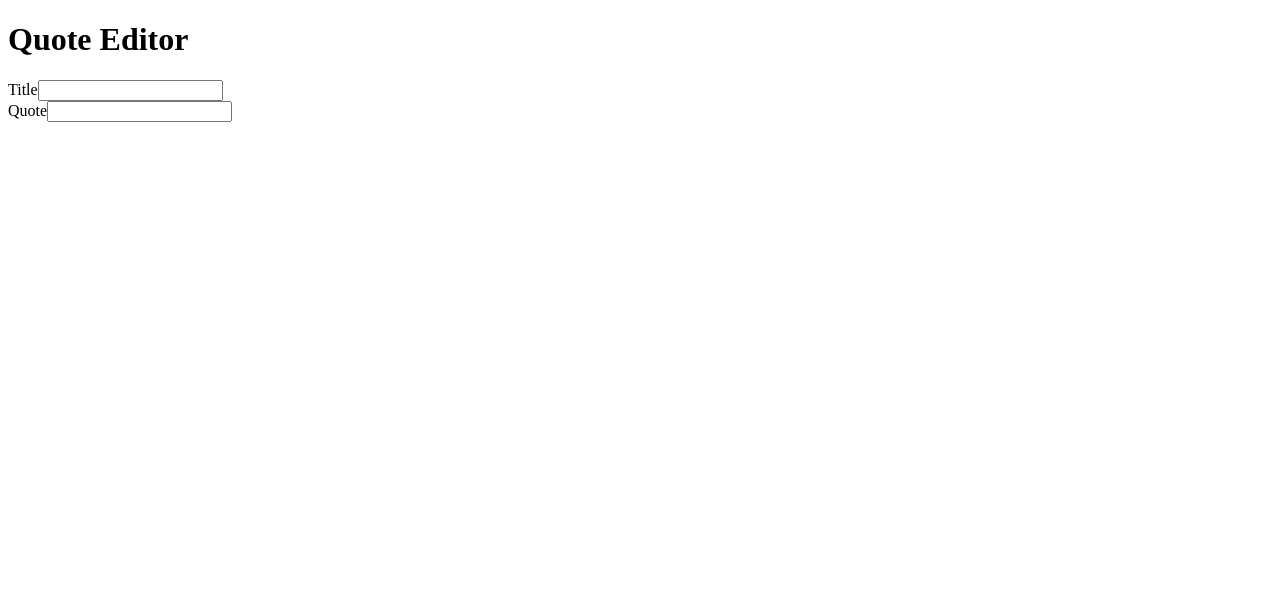
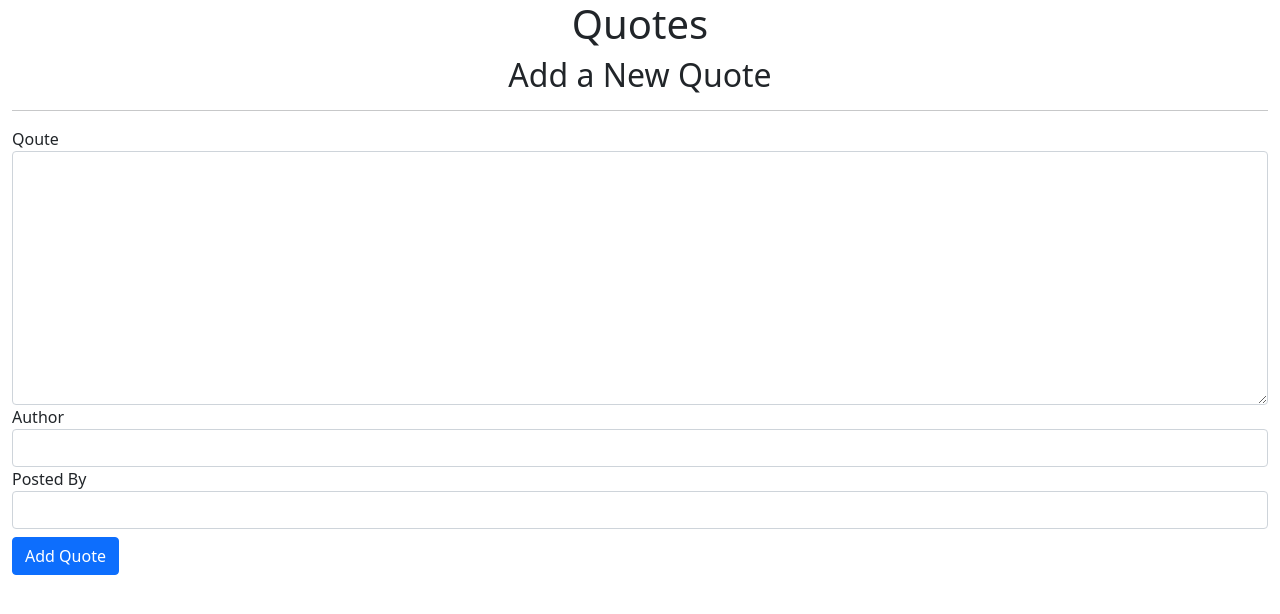
Before and after one commit to Mohraf/quotes, an Angular app: page / in a window 1280 px wide. Shown: the top 614 px of the page. Built offline with nearby package versions, Linux system fonts and the light colour scheme.

Commit message:
add quote form controls

```diff
--- a/src/app/quote-form/quote-form.component.html
+++ b/src/app/quote-form/quote-form.component.html
@@ -1,11 +1,22 @@
-<div>
-  <div>
-    <label for="title">Title</label>
-    <input id="title" name="title" type="text">
-  </div>
+<div class="container-fluid">
+  <h2 class="text-center">Add a New Quote</h2>
+  <hr>
+  <form>
+    <div class="form-group">
+      <label for="quote">Qoute</label>
+      <textarea name="quote" id="quote" cols="30" rows="10" class="form-control" required></textarea>
+    </div>
 
-  <div>
-    <label for="quote">Quote</label>
-    <input id="quote" name="quote" type="textarea" rows="5">
-  </div>
+    <div class="form-group">
+      <label for="author">Author</label>
+      <input type="text" name="author" class="form-control" id="author" required>
+    </div>
+
+    <div class="form-group">
+      <label for="postedBy">Posted By</label>
+      <input type="text" name="postedBy" class="form-control" id="postedBy" required>
+    </div>
+
+    <button type="submit" class="btn btn-primary mt-2">Add Quote</button>
+  </form>
 </div>
--- a/src/app/quote/quote.component.html
+++ b/src/app/quote/quote.component.html
@@ -1,5 +1,5 @@
 <div>
-  <h1>Quote Editor</h1>
+  <h1 class="text-center">Quotes</h1>
 
   <div>
     <app-quote-form></app-quote-form>
--- a/src/styles.css
+++ b/src/styles.css
@@ -1 +1 @@
-/* You can add global styles to this file, and also import other style files */
+@import "~bootstrap/dist/css/bootstrap.css"
```
